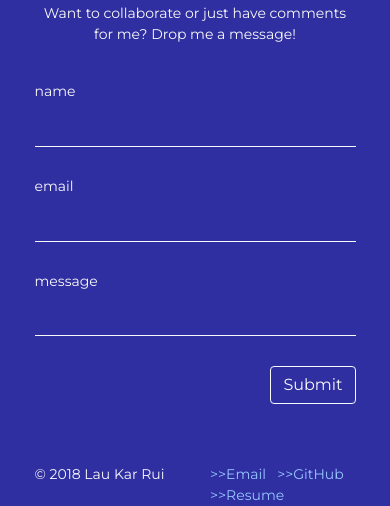
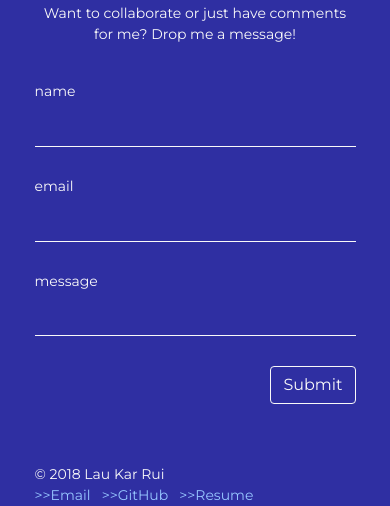
Before and after one commit to karrui/karrui.github.io, a plain HTML site: page index.html in a window 390 px wide. Shown: the part 5656-6162 px from the top of the page. Drawn offline with nearby package versions, Linux system fonts and the light colour scheme.

Commit message:
Fix footer alignment

```diff
--- a/css/style.css
+++ b/css/style.css
@@ -127,6 +127,10 @@ ul {
     font-weight: 500;
     text-align: left;
   }
+
+  .footer_links {
+    text-align: left;
+  }
 }
 
 @media (min-width: 768px) {
@@ -150,6 +154,10 @@ ul {
     font-family: "Rubik", sans-serif;
     font-weight: 500;
     text-align: right;
+  }
+
+  .footer_links {
+    float: right;
   }
 }
 
@@ -600,10 +608,6 @@ textarea[name="InputMessage"] {
   line-height: 20px;
 }
 
-.footer_links {
-  float: right;
-}
-
 canvas {
   display: block;
   vertical-align: bottom;
--- a/index.html
+++ b/index.html
@@ -572,8 +572,8 @@
   <div class="even">
     <div class="container-fluid">
       <div class='row'>
-          <div class="col">© 2018 Lau Kar Rui</div>
-          <div class="col">
+          <div class="col-md-6 col-xs-12">© 2018 Lau Kar Rui</div>
+          <div class="col-md-6 col-xs-12">
           <span class="footer_links">
             <a href="mailto:karrui.lau@gmail.com">>>Email</a>&nbsp;&nbsp;
             <a href="https://www.github.com/karrui/">>>GitHub</a>&nbsp;&nbsp;
```
Also changed, not shown: css/style.min.css.
